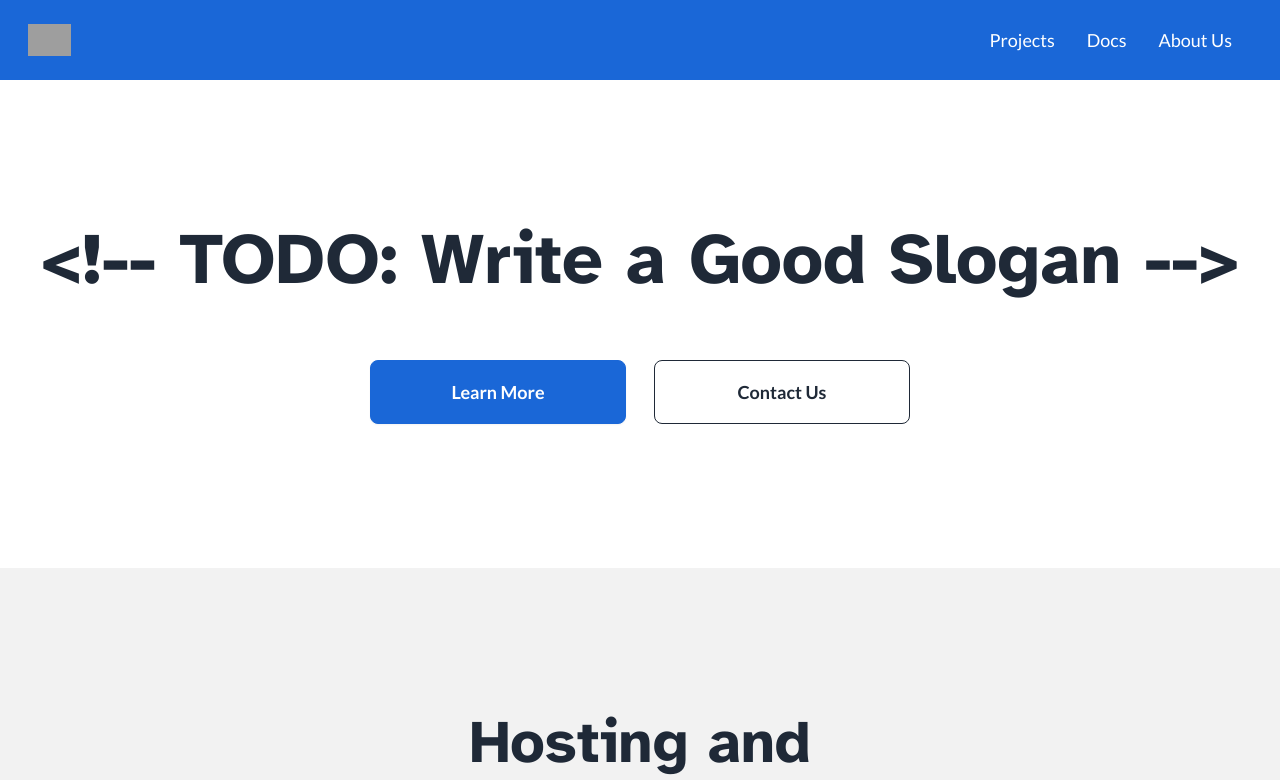
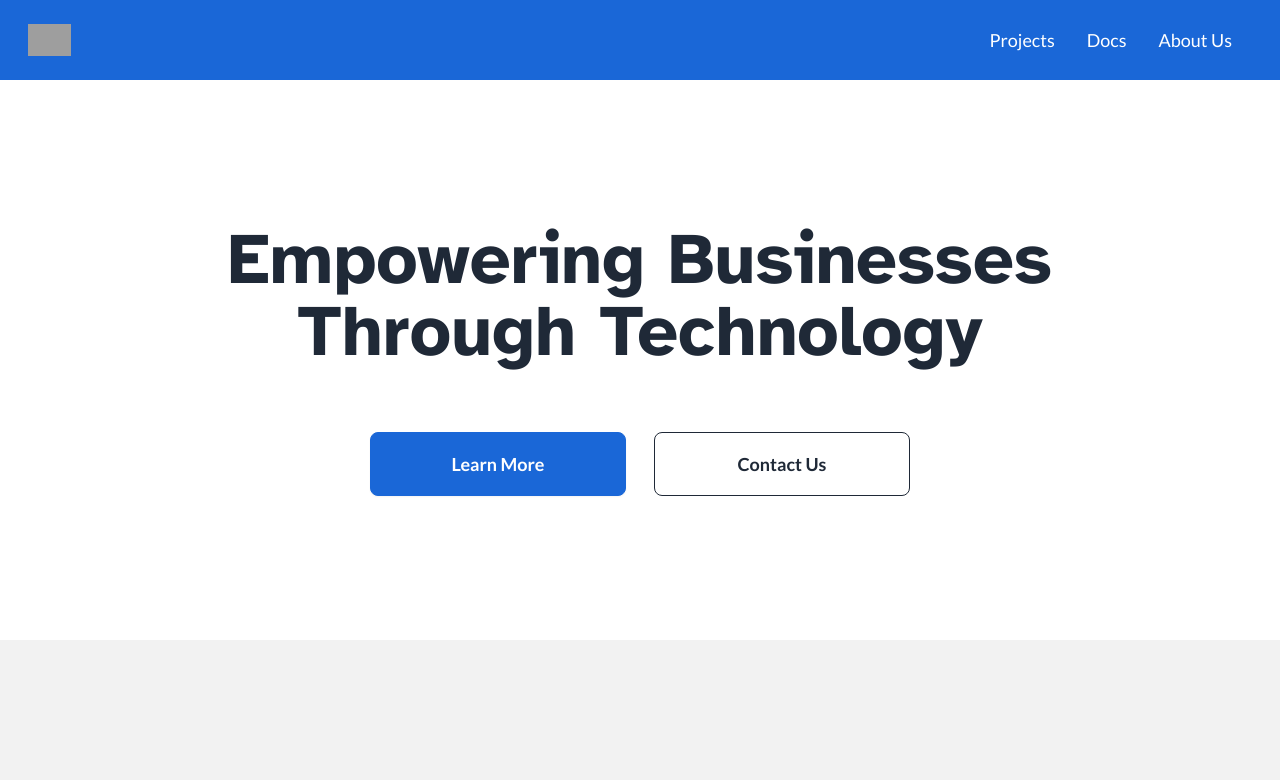
Before and after one commit to AbandonTech/abandontechsite, a Nuxt app: page / in a window 1280 px wide. Shown: the top 780 px of the page. Built offline with nearby package versions, Linux system fonts and the light colour scheme; grey boxes are pictures that could not be loaded.

Commit message:
add debug mode to hero banner for the meme

```diff
--- a/components/HeroBanner.vue
+++ b/components/HeroBanner.vue
@@ -2,9 +2,11 @@
     <div class="flex justify-center py-36">
         <div>
             <div class="text-base-content text-center text-7xl">
-                <!-- <h1>Technology Without</h1>
-                <h1>The Baggage</h1> -->
-                <h1>{{ toHtmlComment("TODO: Write a Good Slogan") }}</h1>
+                <h1 v-if="debug" class="-rotate-2">&#60;!-- <span class="underline underline-offset-8 decoration-wavy decoration-[5px] decoration-amber-300">TODO:</span> Write a Good Slogan --&#62;</h1>
+                <template v-else>
+                    <h1>Empowering Businesses</h1>
+                    <h1>Through Technology</h1>
+                </template>
             </div>
             <div class="flex gap-7 justify-center mt-16">
                 <button class="btn btn-lg btn-wide btn-primary">Learn More</button>
@@ -15,7 +17,6 @@
 </template>
 
 <script setup>
-    function toHtmlComment(txt) {
-        return `<!-- ${txt} -->`
-    }
+    const route = useRoute()
+    const debug = "debug" in route.query
 </script>
```
